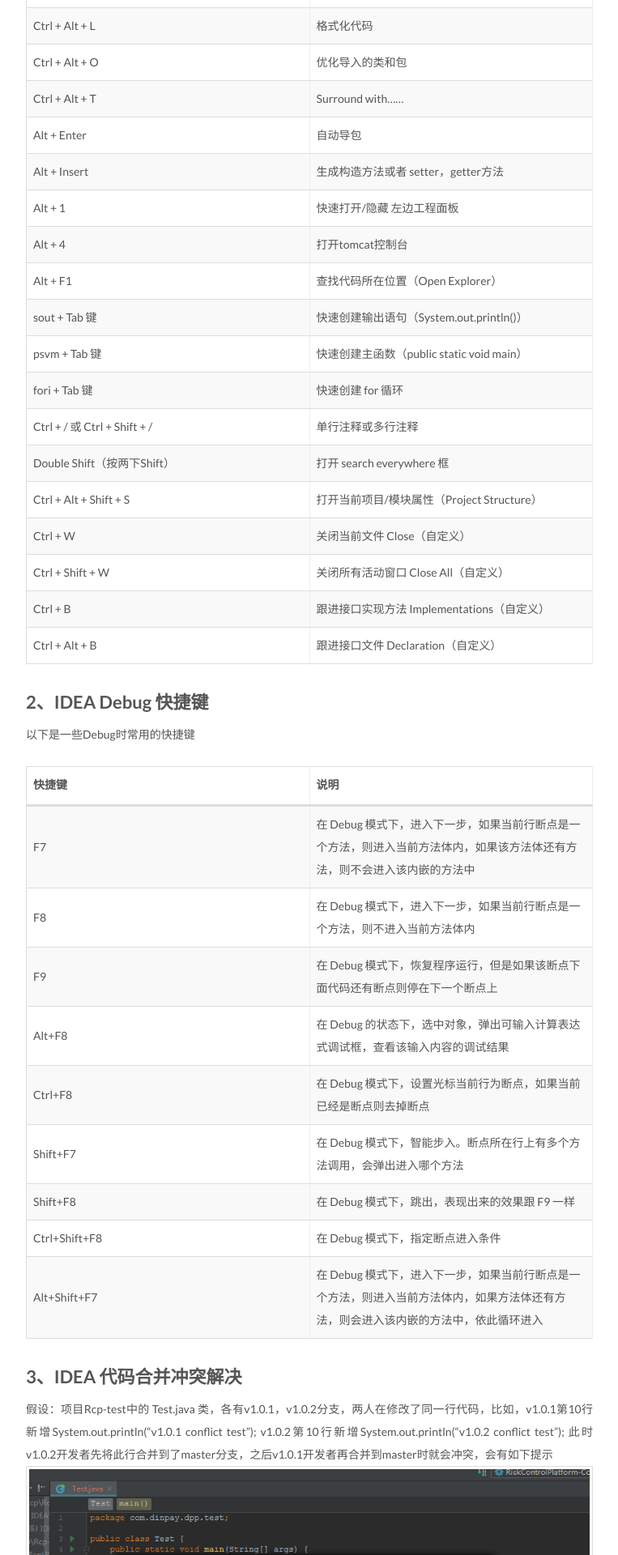
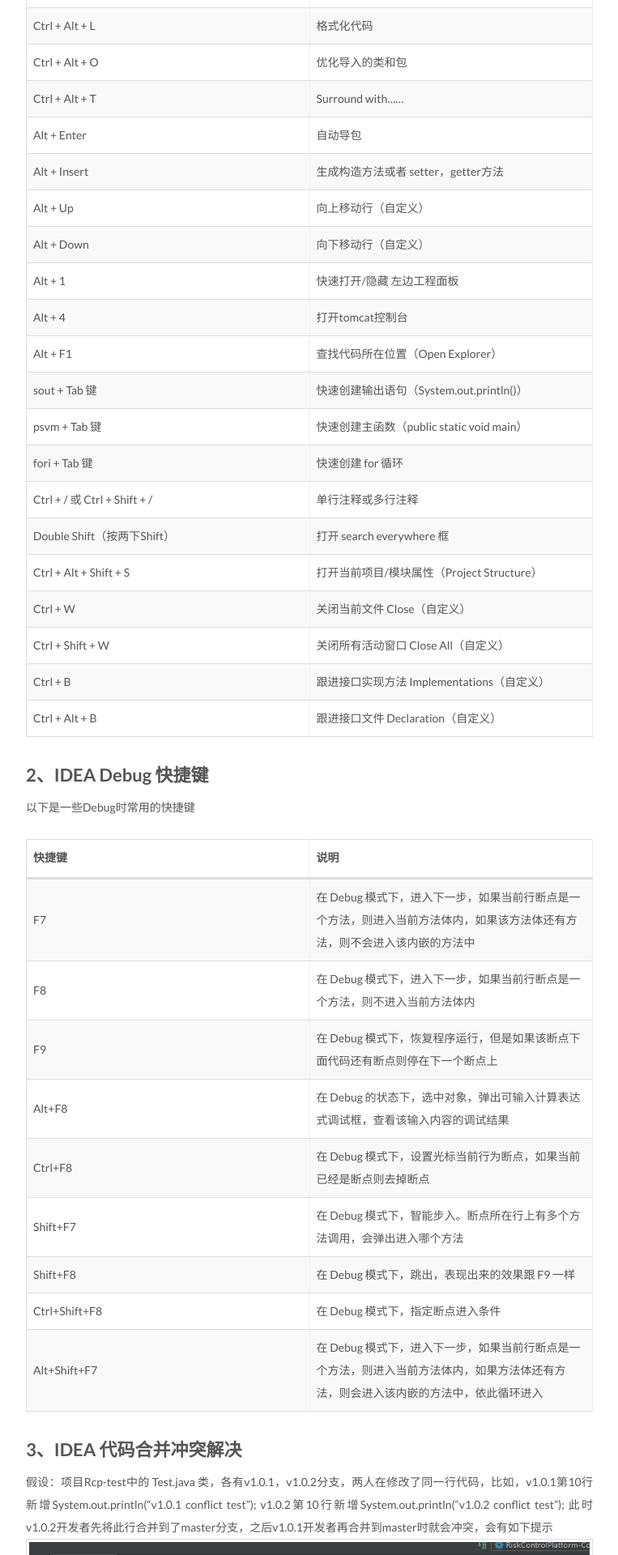
Before and after one commit to thomas-tsx/thomas-tsx.github.io, a Jekyll site: the page built from _posts/2017-10-13-idea-usage.md, in a window 1280 px wide. Shown: the part 1465-3385 px from the top of the page at 81% size, without its empty margins (258-1021 px from the left). Built offline with Jekyll 4.4.1, drawn with Linux system fonts in a browser that asks for light colours; comment, search, counter and statistics services are not loaded.

Commit message:
daily update

```diff
--- a/_posts/2017-10-13-idea-usage.md
+++ b/_posts/2017-10-13-idea-usage.md
@@ -40,6 +40,8 @@ tags:
 |Ctrl + Alt + T|Surround with......|
 |Alt + Enter|自动导包|
 |Alt + Insert|生成构造方法或者 setter，getter方法|
+|Alt + Up|向上移动行（自定义）|
+|Alt + Down|向下移动行（自定义）|
 |Alt + 1|快速打开/隐藏 左边工程面板|
 |Alt + 4|打开tomcat控制台|
 |Alt + F1|查找代码所在位置（Open Explorer）|
```
